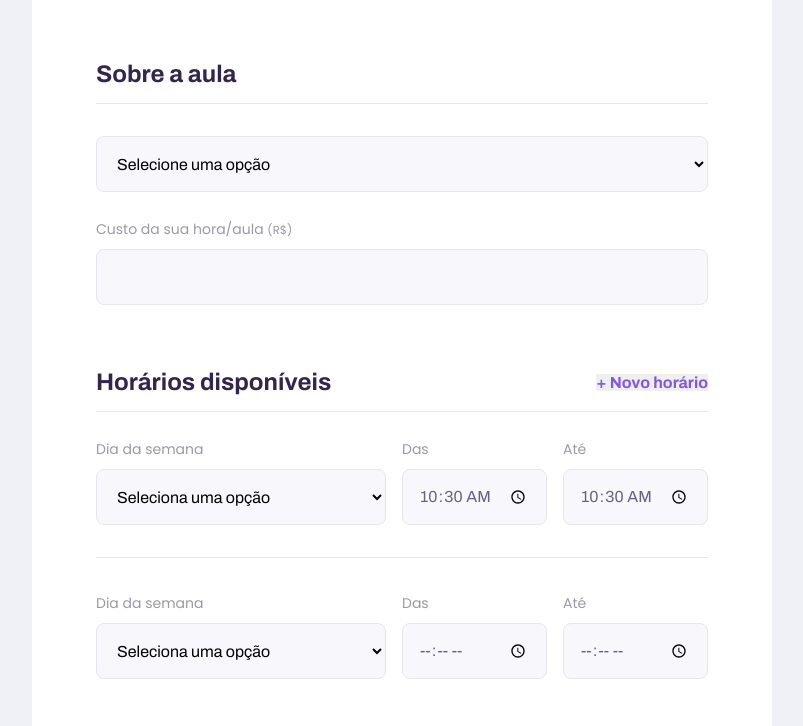
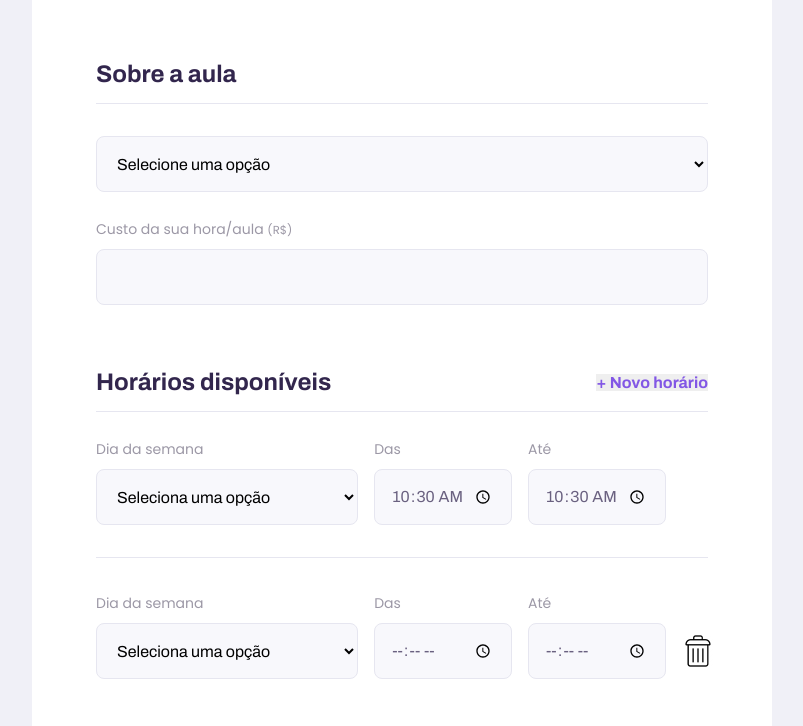
Before and after one commit to rafasfz/proffy, a plain HTML site: page give-classes.html in a window 1280 px wide. Both pictures are taken after typing "10:30", "10:30" into the empty fields and a click on the button "+ Novo horário". Shown: the part 981-1707 px from the top of the page, without its empty margins (238-1041 px from the left). Drawn offline with Linux system fonts and the light colour scheme.

Commit message:
added trash button

```diff
--- a/scripts/addField.js
+++ b/scripts/addField.js
@@ -3,6 +3,26 @@ const cloneField = () => {
     // Duplicar os campos
     const newFieldContainer = document.querySelector('.schedule-item').cloneNode(true);
 
+    const divTrash = document.createElement('div');
+    divTrash.setAttribute('class', 'block-trash');
+
+    const trash = document.createElement('button');
+    trash.setAttribute('id', 'trash');
+    trash.setAttribute('type', 'button');
+
+    const trashIcon = document.createElement('img');
+    trashIcon.setAttribute('src', '/images/icons/trash.png');
+    trashIcon.setAttribute('width', '32px');
+    trashIcon.setAttribute('height', '32px');
+
+    trash.appendChild(trashIcon);
+    divTrash.appendChild(trash);
+
+    trash.addEventListener('click', () => {
+        newFieldContainer.remove();
+    });
+
+    newFieldContainer.appendChild(divTrash);
     // limpar os campos
     const fields = newFieldContainer.querySelectorAll('input');
     fields.forEach((field) => {
--- a/styles/partials/page-give-classes.css
+++ b/styles/partials/page-give-classes.css
@@ -110,6 +110,17 @@
     background: var(--color-secondary-dark);
 }
 
+.schedule-item #trash {
+    width: 32px;
+    height: 32px;
+    background: none;
+    border: none;
+    display: block;
+    cursor: pointer;
+    margin-top: 1.6rem;
+    float: right;
+}
+
 .schedule-item+.schedule-item {
     margin-top: 3.2rem;
     padding-top: 3.2rem;
@@ -132,13 +143,25 @@
 
     .schedule-item {
         display: grid;
-        grid-template-columns: 2fr 1fr 1fr;
+        grid-template-columns: 10fr 5fr 5fr 1fr;
         column-gap: 1.6rem;
     }
 
     #page-give-classes #schedule-items .select-block+.input-block,
     #page-give-classes #schedule-items .input-block+.input-block {
         margin-top: 0;
+    }
+
+    .schedule-item .block-trash {
+        position: relative;
+    }
+
+    .schedule-item #trash {
+        margin-top: 0;
+        position: absolute;
+        top: 50%;
+        width: 100%;
+        transform: translateXY(-50%);
     }
 
     #page-give-classes main footer {
```
Also changed, not shown: give-classes.html (+0 -1 lines), images/icons/trash.png (added).
